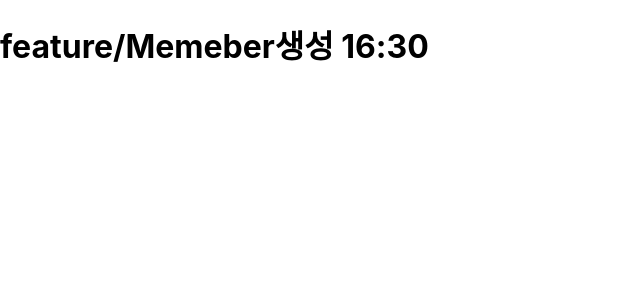
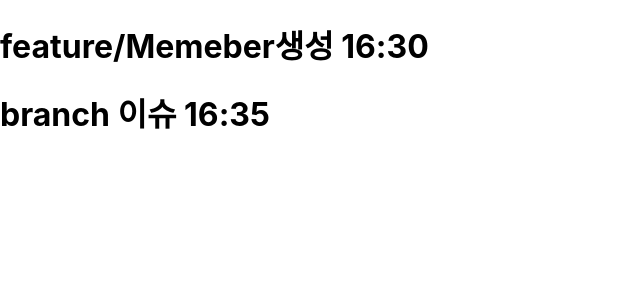
Before and after one commit to biiiing-lab/Member_Community_Board, a React (Create React App) app in the folder src/main/front/: page / in a window 1280 px wide. Shown: the top 300 px of the page, without its empty margins (0-640 px from the left). Built offline with nearby package versions, Linux system fonts and the light colour scheme.

Commit message:
20240123 branch 이슈
branch 이슈 관련 커밋

```diff
--- a/src/main/front/src/App.js
+++ b/src/main/front/src/App.js
@@ -2,6 +2,7 @@ function App() {
   return (
     <div className="App">
       <h1>feature/Memeber생성 16:30</h1>
+      <h1>branch 이슈 16:35</h1>
     </div>
   );
 }
```
